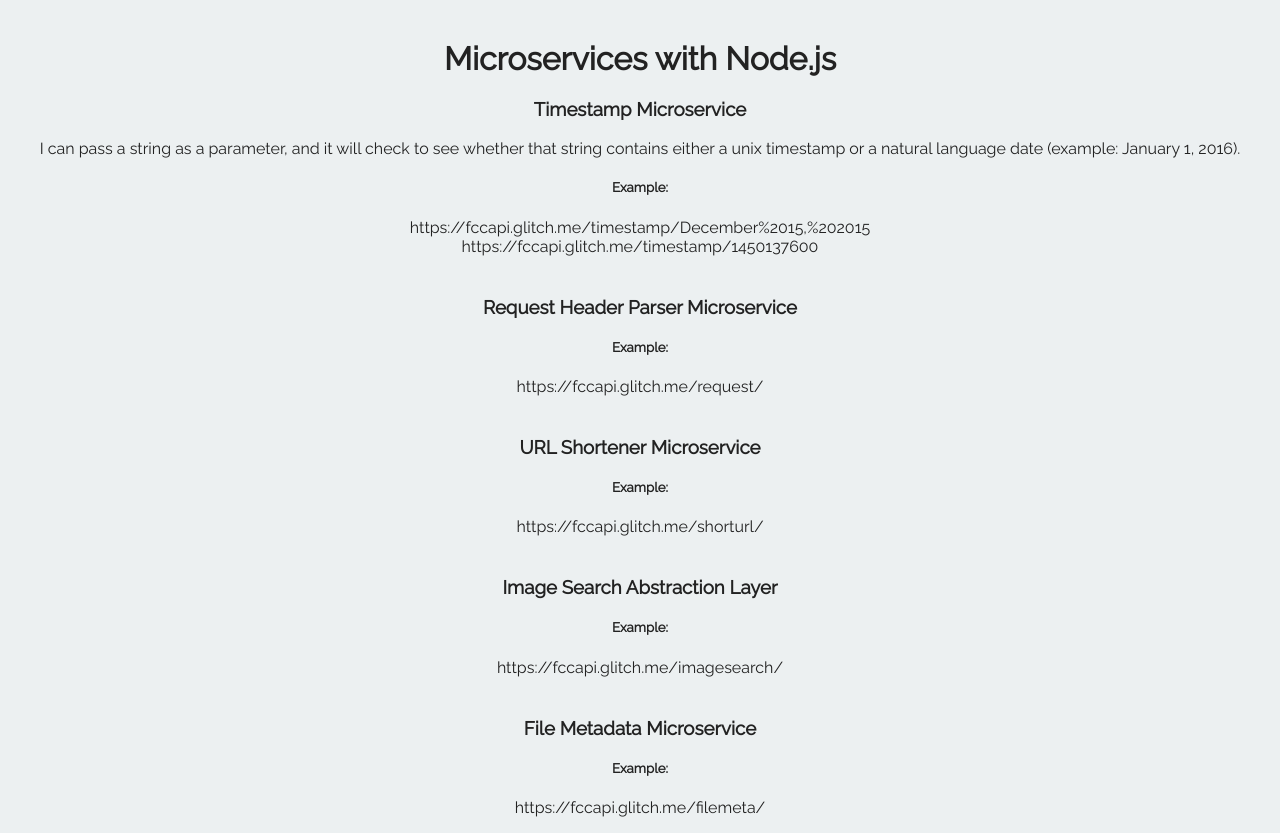
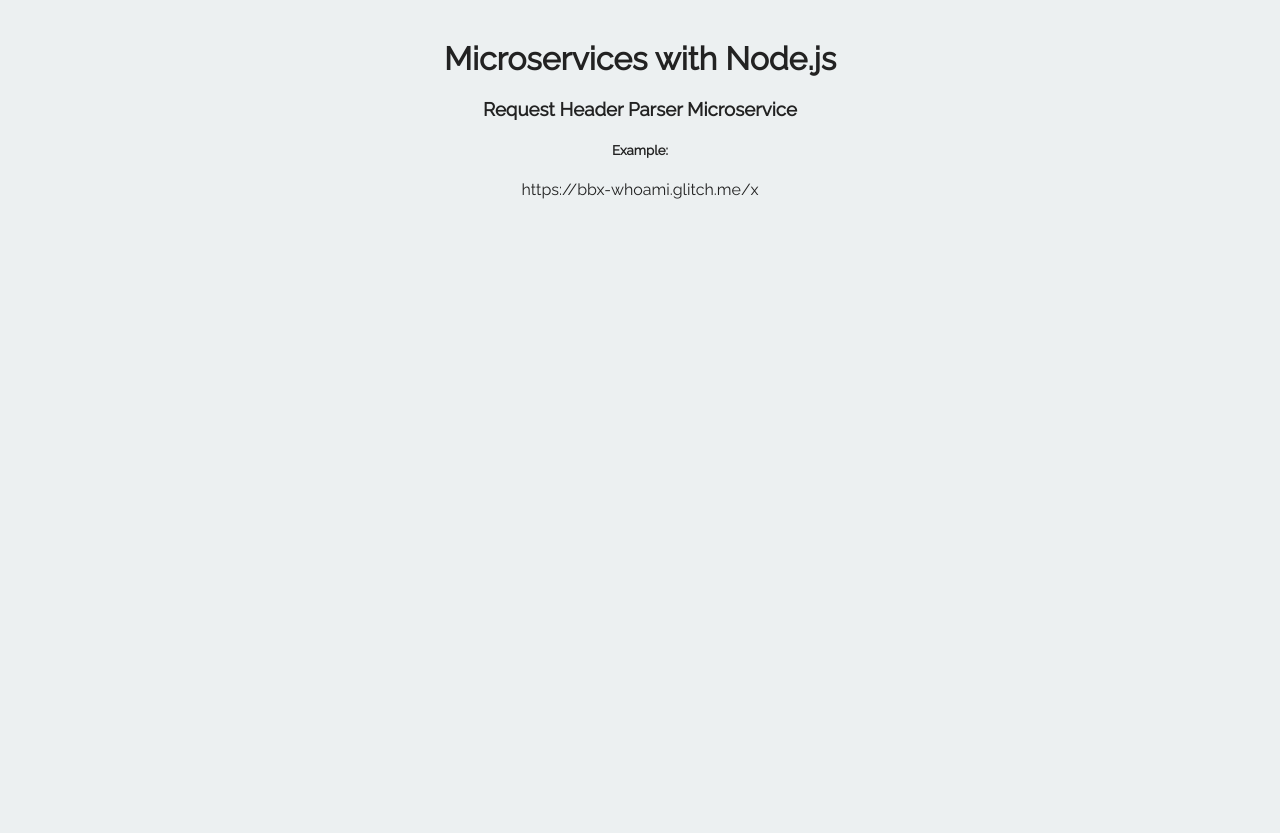
Before and after one commit to d-subat/bbx-whoami, a website: page views/index.html in a window 1280 px wide. After the commit the page ends 800 px from the top, so only its background shows below. Drawn offline with Linux system fonts and the light colour scheme.

Commit message:
😀📰 final

```diff
--- a/views/index.html
+++ b/views/index.html
@@ -2,7 +2,7 @@
 <html>
 
    <head>
-      <title>API for Timestamp | Request Header | URL Shortener | Image Search | File Metadata </title>
+      <title>Request Header Microservice</title>
       <link rel="shortcut icon" href="https://upload.wikimedia.org/wikipedia/commons/thumb/a/a3/Paris_RER_B_icon.svg/92px-Paris_RER_B_icon.svg.png" type="image/x-icon"/>
       <link href="https://fonts.googleapis.com/css?family=Raleway" rel="stylesheet" type="text/css">
       <link href="/public/style.css" rel="stylesheet" type="text/css">
@@ -11,48 +11,14 @@
    <body>
       <div class="container">
          <h1>Microservices with Node.js </h1>
-         <h3>
-        Timestamp Microservice </h3>
 
-        <p>
-          I can pass a string as a parameter, and it will check to see whether that string contains either a unix timestamp or a natural language date (example: January 1, 2016).
-        </p>
-        <h5>Example:
-        </h5>
-         <p>    https://fccapi.glitch.me/timestamp/December%2015,%202015         <br>
-             https://fccapi.glitch.me/timestamp/1450137600</p>
-        </div>
-
-     <div class="container">
 <h3>Request Header Parser Microservice </h3>
   <h5>Example:
         </h5>
-         <p>    https://fccapi.glitch.me/request/    </p>
+         <p>    https://bbx-whoami.glitch.me/x    </p>
      </div>
 
 
-     <div class="container">
-<h3>URL Shortener Microservice </h3>
-  <h5>Example:
-        </h5>
-         <p>    https://fccapi.glitch.me/shorturl/   </p>
-     </div>
-
-
-     <div class="container">
-<h3>Image Search Abstraction Layer </h3>
-  <h5>Example:
-        </h5>
-         <p>    https://fccapi.glitch.me/imagesearch/  </p>
-     </div>
-
-
-     <div class="container">
-<h3>File Metadata Microservice </h3>
-        <h5>Example:
-        </h5>
-         <p>    https://fccapi.glitch.me/filemeta/    </p>
-      </div>
    </body>
 
 </html>
```
Also changed, not shown: server.js (+3 -68 lines), README.md, 2 other files.
